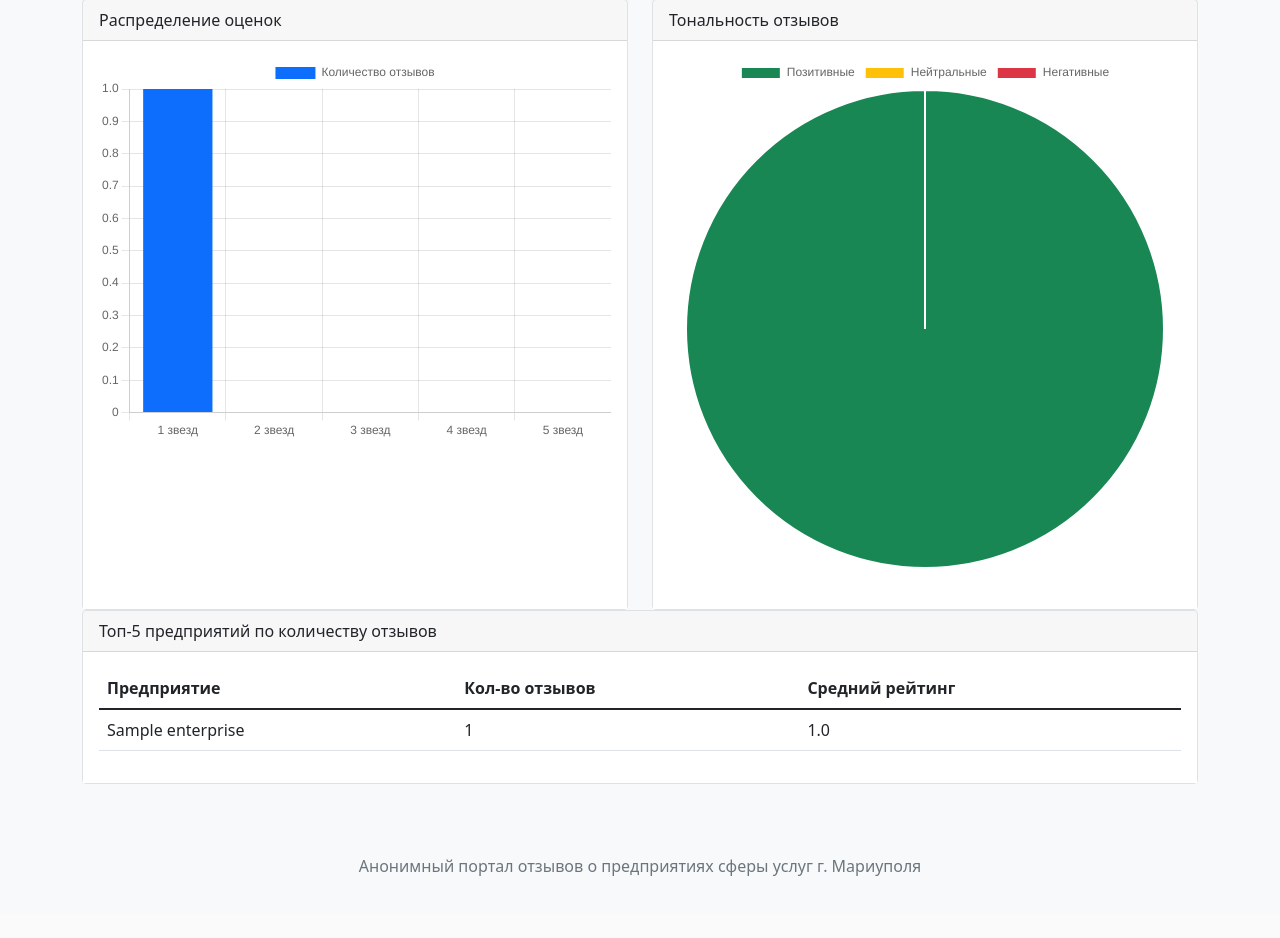
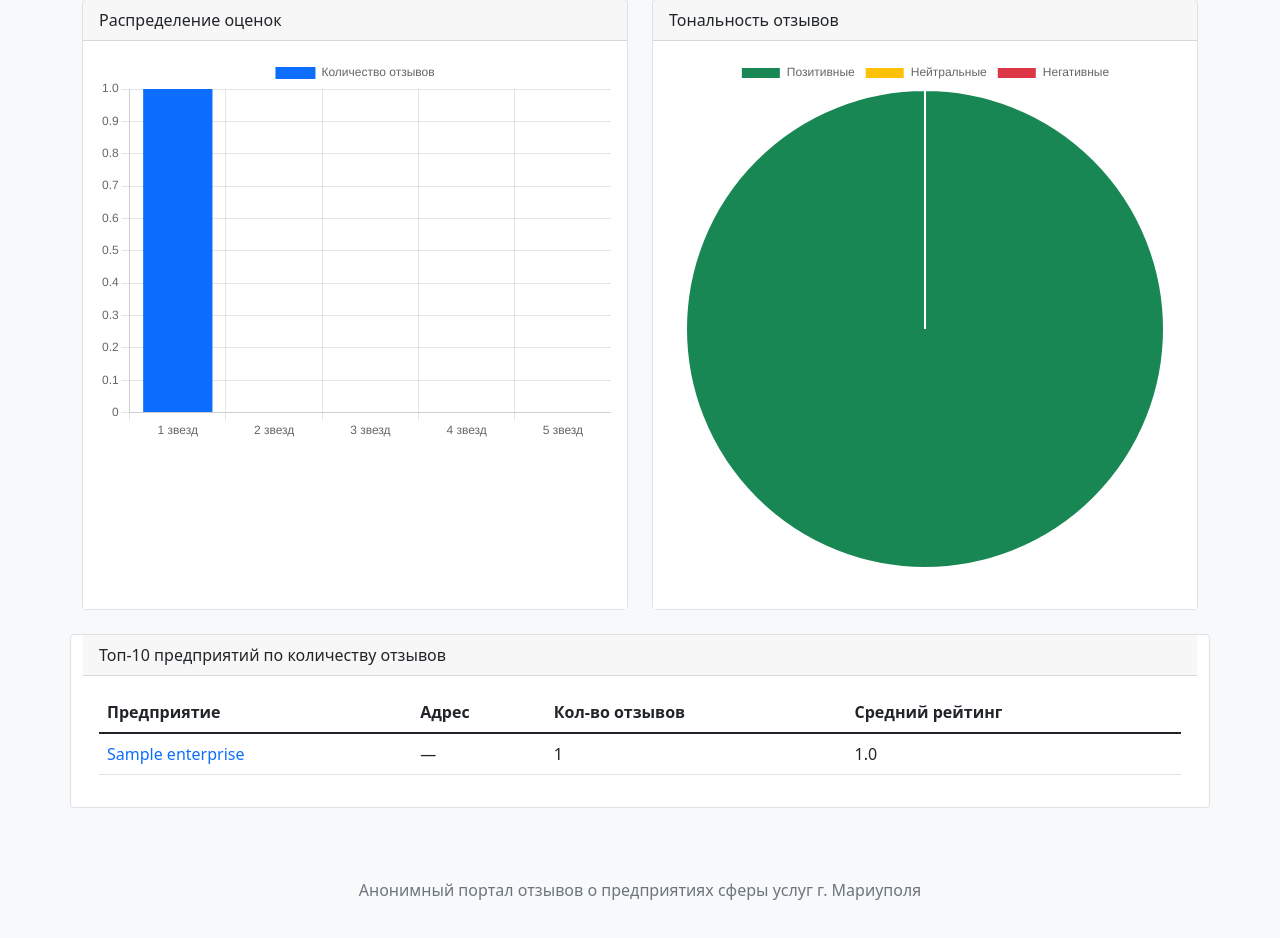
Before and after one commit to Alekss280/mariupol-reviews, a Django app: page /stats/ in a window 1280 px wide. Shown: the part 326-1264 px from the top of the page. Before the commit the page ends 1202 px from the top, so only its background shows below. Run offline with Django 4.2, Linux system fonts and the light colour scheme; tables that the repository leaves empty hold one stand-in row (values such as "Sample post").

Commit message:
Обновлен раздел "Топ-10 предприятий": добавлены адреса и ссылки на детали предприятий, изменено количество отображаемых записей.

```diff
--- a/reviews/templates/reviews/stats.html
+++ b/reviews/templates/reviews/stats.html
@@ -43,25 +43,33 @@
 </div>
 
 <div class="row">
-    <div class="col-md-12">
-        <div class="card">
-            <div class="card-header">Топ-5 предприятий по количеству отзывов</div>
+    <div class="card mt-4">
+       <div class="card-header">Топ-10 предприятий по количеству отзывов</div>
        <div class="card-body">
         <table class="table">
             <thead>
-                        <tr><th>Предприятие</th><th>Кол-во отзывов</th><th>Средний рейтинг</th></tr>
+                <tr>
+                    <th>Предприятие</th>
+                    <th>Адрес</th>
+                    <th>Кол-во отзывов</th>
+                    <th>Средний рейтинг</th>
+                </tr>
             </thead>
             <tbody>
                 {% for e in top_enterprises %}
                 <tr>
-                            <td>{{ e.enterprise__name }}</td>
+                    <td>
+                        <a href="{% url 'enterprise_detail' e.enterprise__id %}" class="text-decoration-none text-inherit">
+                            {{ e.enterprise__name }}
+                        </a>
+                    </td>
+                    <td>{{ e.enterprise__address|default:"—" }}</td>
                     <td>{{ e.total }}</td>
                     <td>{{ e.avg_rating|floatformat:1 }}</td>
                 </tr>
                 {% endfor %}
             </tbody>
         </table>
-            </div>
     </div>
   </div>
 </div>
```
Lines whose indentation alone changed are shown as unchanged.
